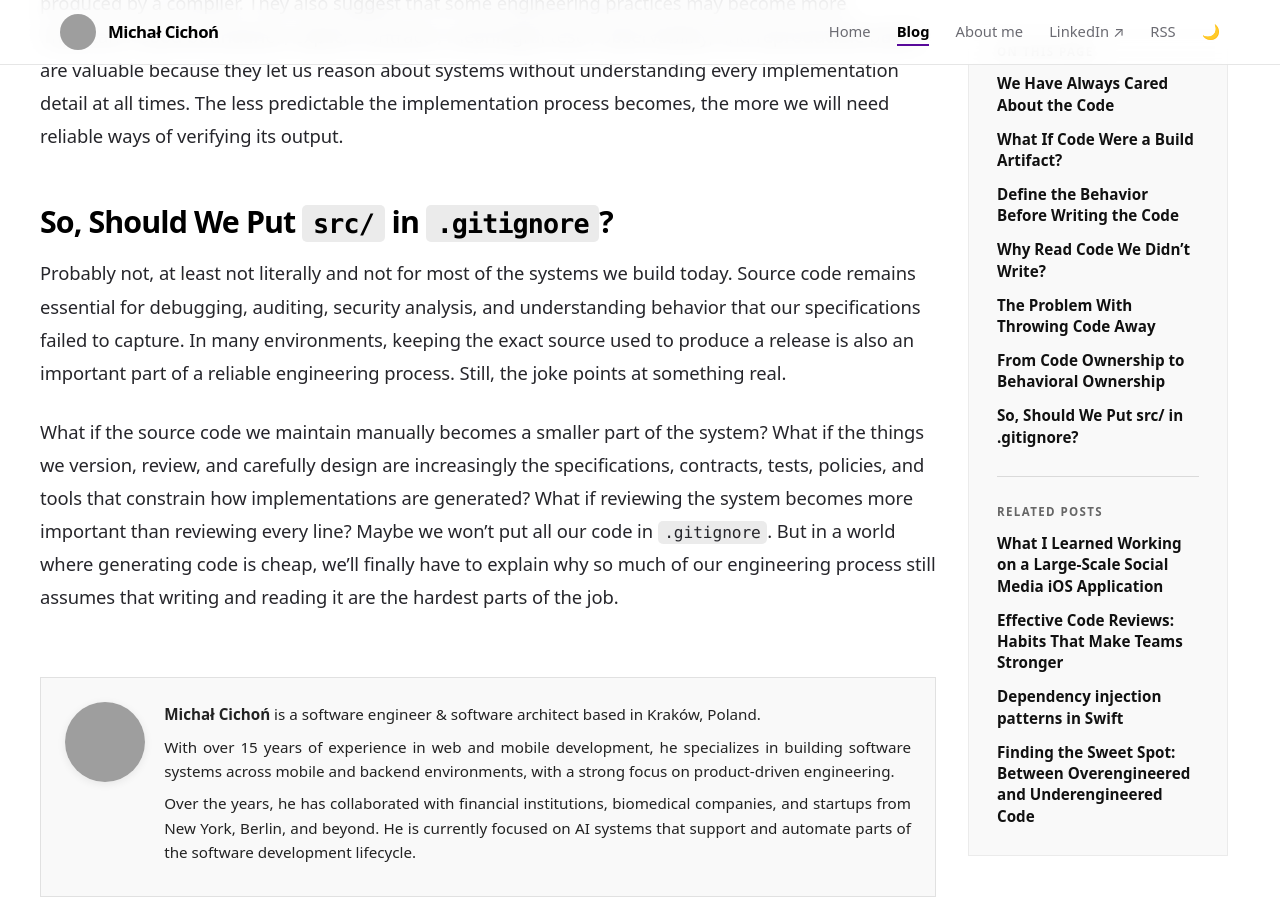
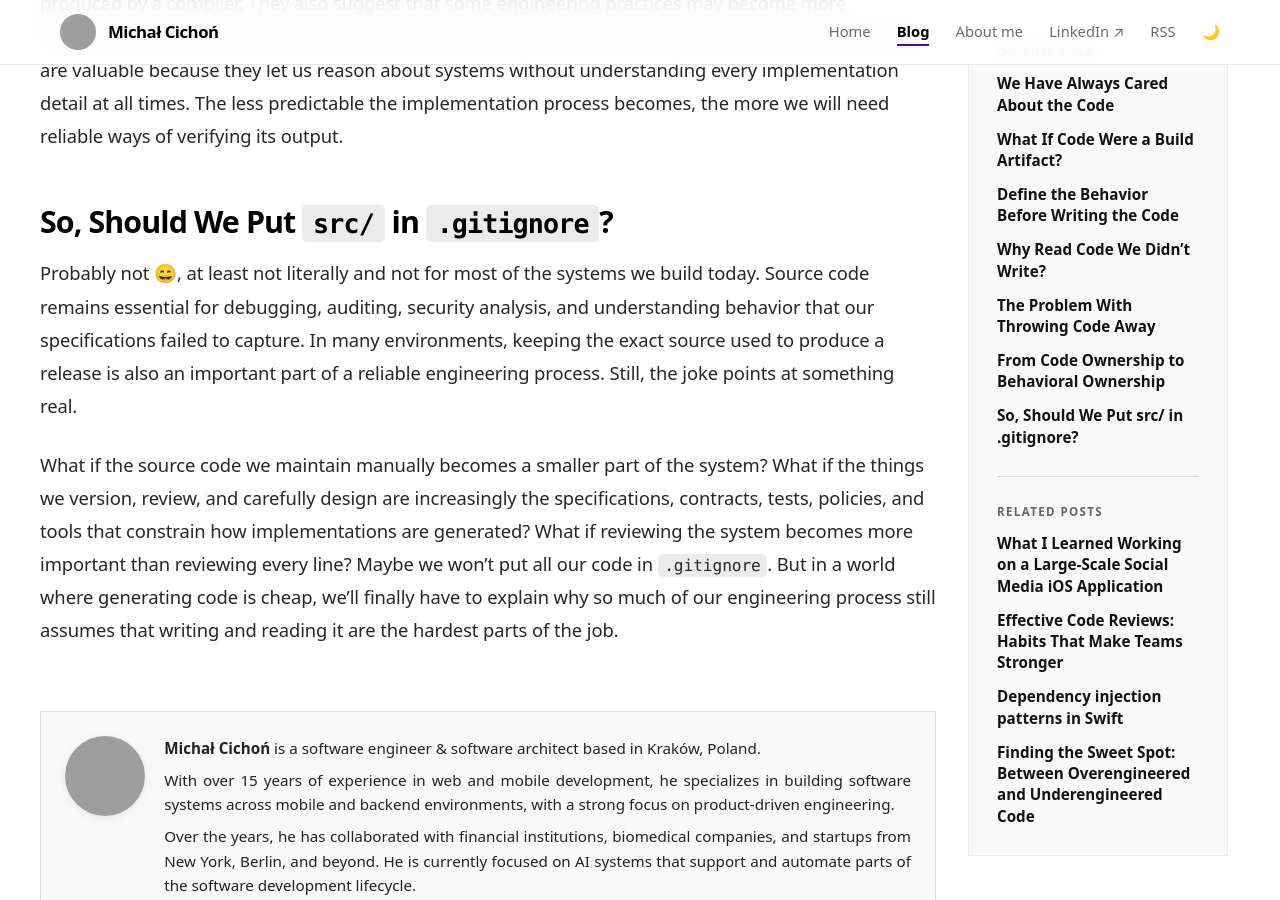
Before and after one commit to michalcichon/michalcichon.github.io, a Jekyll site: the page built from _posts/2026-10-16-what-if-all-our-code-goes-in-gitignore.md, in a window 1280 px wide and 900 px high, scrolled down 4629 px. Built offline with Jekyll 4.4.1, drawn with Linux system fonts in a browser that asks for light colours; comment, search, counter and statistics services are not loaded; grey boxes are pictures that could not be loaded.

Commit message:
Small edits of the article

```diff
--- a/_posts/2026-10-16-what-if-all-our-code-goes-in-gitignore.md
+++ b/_posts/2026-10-16-what-if-all-our-code-goes-in-gitignore.md
@@ -76,6 +76,6 @@ These questions matter whether the code was written by a human, generated by an
 
 ## So, Should We Put `src/` in `.gitignore`?
 
-Probably not, at least not literally and not for most of the systems we build today. Source code remains essential for debugging, auditing, security analysis, and understanding behavior that our specifications failed to capture. In many environments, keeping the exact source used to produce a release is also an important part of a reliable engineering process. Still, the joke points at something real.
+Probably not 😄, at least not literally and not for most of the systems we build today. Source code remains essential for debugging, auditing, security analysis, and understanding behavior that our specifications failed to capture. In many environments, keeping the exact source used to produce a release is also an important part of a reliable engineering process. Still, the joke points at something real.
 
 What if the source code we maintain manually becomes a smaller part of the system? What if the things we version, review, and carefully design are increasingly the specifications, contracts, tests, policies, and tools that constrain how implementations are generated? What if reviewing the system becomes more important than reviewing every line? Maybe we won't put all our code in `.gitignore`. But in a world where generating code is cheap, we'll finally have to explain why so much of our engineering process still assumes that writing and reading it are the hardest parts of the job.
```
